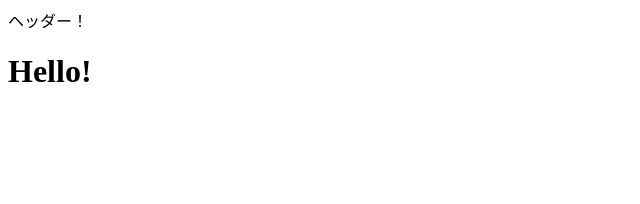
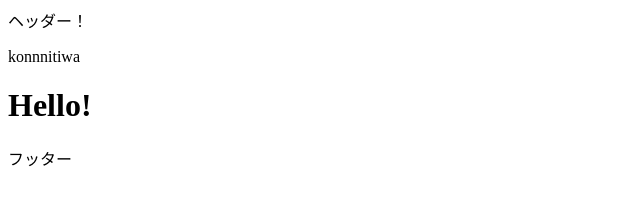
Before and after one commit to kotaro15430/git-practice, a plain HTML site: page index.html in a window 1280 px wide. Shown: the whole page, without its empty margins (0-640 px from the left). Drawn offline with Linux system fonts and the light colour scheme.

Commit message:
footer追加

```diff
--- a/index.html
+++ b/index.html
@@ -7,6 +7,8 @@
 </head>
 <body>
     <header>ヘッダー！</header>
+    <p>konnnitiwa</p>
     <h1>Hello!</h1>
+    <footer>フッター</footer>
 </body>
 </html>
```
